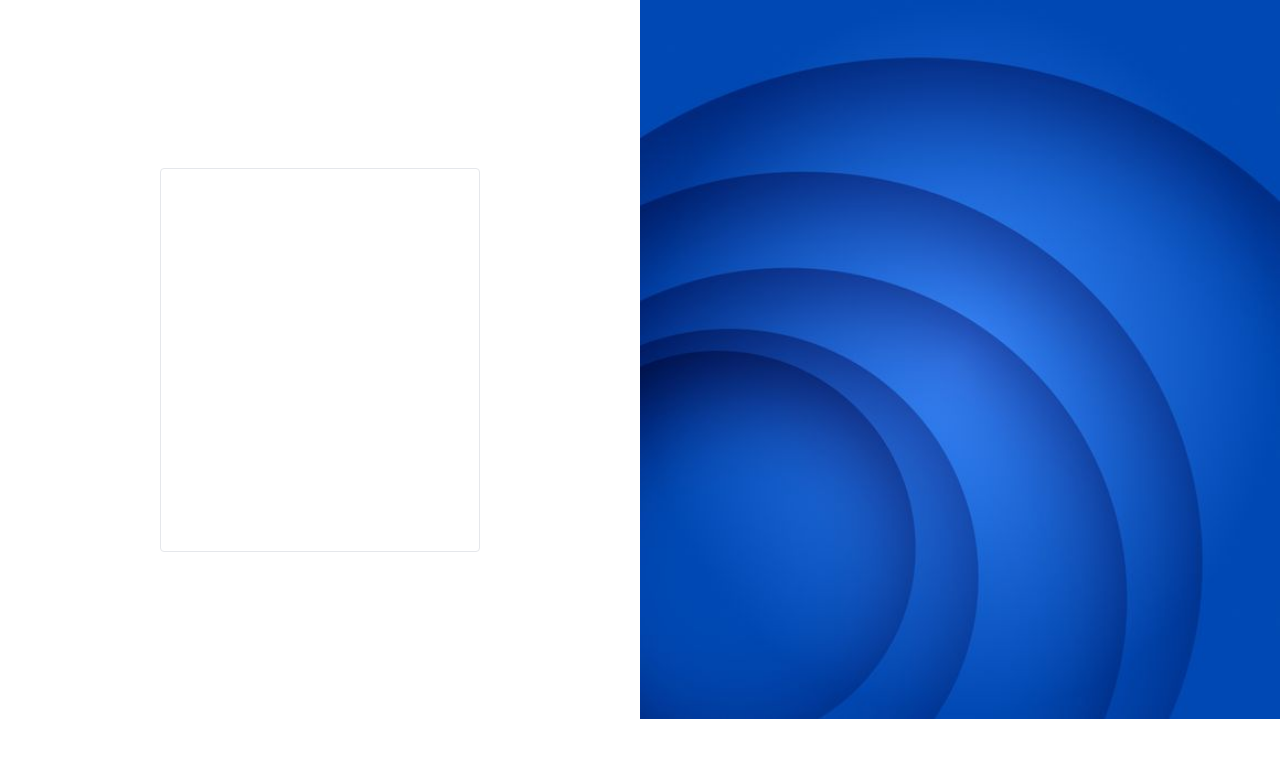
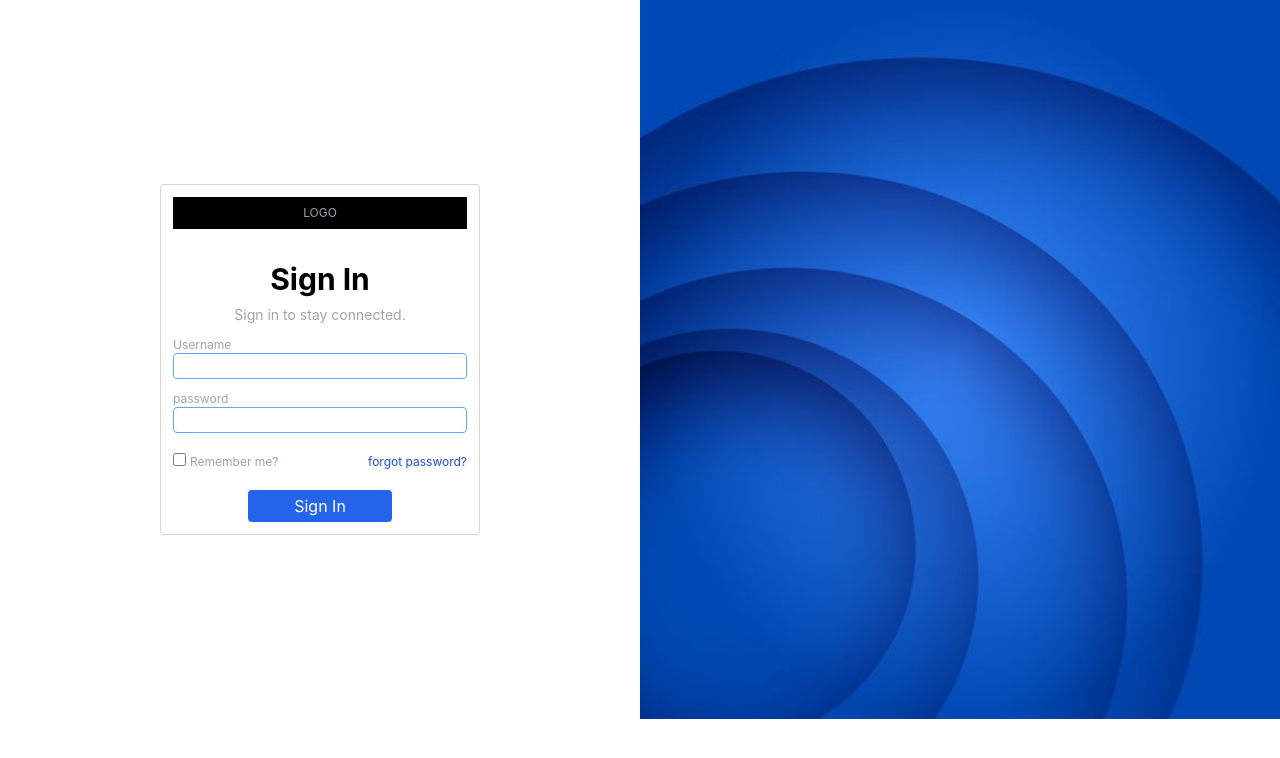
Before and after one commit to kentyangfake/login, a React (Create React App) app: page / in a window 1280 px wide. Shown: the top 758 px of the page. Built offline with nearby package versions, Linux system fonts and the light colour scheme.

Commit message:
featured login

```diff
--- a/src/App.tsx
+++ b/src/App.tsx
@@ -1,13 +1,162 @@
-import "./App.css";
-import img from "./Graphic_Side.jpg";
+import { useEffect, useState } from 'react';
+import './App.css';
+import img from './Graphic_Side.jpg';
 
 function App() {
+  const [username, setUsername] = useState('');
+  const [password, setPassword] = useState('');
+  const [isRemember, setIsRemember] = useState(false);
+  const [usernameError, setUsernameError] = useState('');
+  const [passwordError, setPasswordError] = useState('');
+  const [token, setToken] = useState('');
+  const [welcomName, setWelcomName] = useState('');
+
+  useEffect(() => {
+    const localToken = localStorage.getItem('AccessToken');
+    if (localToken) {
+      setToken(localToken);
+    }
+  }, []);
+
+  useEffect(() => {
+    if (!token) {
+      return;
+    }
+    const handleLogin = async (token: string) => {
+      const res = await fetch(
+        'https://interview-test-api-2bfhetuihq-de.a.run.app/user',
+        {
+          method: 'GET',
+          headers: {
+            'Content-Type': 'application/json',
+            Authorization: token,
+          },
+        }
+      );
+      const json = await res.json();
+      setWelcomName(json.data.name);
+    };
+
+    handleLogin(token);
+  }, [token]);
+
+  const handleSubmit = async () => {
+    if (username === '') {
+      setUsernameError('帳號尚未輸入');
+      return;
+    }
+    if (password === '') {
+      setPasswordError('密碼尚未輸入');
+      return;
+    }
+    const emailRegex = /^[^\s@]+@[^\s@]+\.[^\s@]+$/;
+    if (!emailRegex.test(username)) {
+      setUsernameError('請輸入正確的Email格式');
+      return;
+    }
+    if (password.length < 3) {
+      setPasswordError('密碼輸入字數過少');
+      return;
+    }
+    try {
+      const res = await fetch(
+        'https://interview-test-api-2bfhetuihq-de.a.run.app/user/login',
+        {
+          method: 'POST',
+          headers: {
+            'Content-Type': 'application/json',
+          },
+          body: JSON.stringify({
+            username: username,
+            password: password,
+          }),
+        }
+      );
+
+      const json = await res.json();
+      const AccessToken = json.data.token;
+      if (isRemember) {
+        localStorage.setItem('AccessToken', AccessToken);
+      }
+      setToken(AccessToken);
+    } catch {
+      setUsernameError('帳號錯誤');
+      setPasswordError('密碼錯誤');
+    }
+  };
+
   return (
     <div className="flex w-full">
-      <div className="flex justify-center items-center w-1/2">
-        <div className="border border-gray-200 rounded w-80 h-96"></div>
-      </div>
-      <img src={img} className="w-1/2" />
+      {token ? (
+        <div>Hi {welcomName}</div>
+      ) : (
+        <>
+          <div className="flex justify-center items-center w-1/2">
+            <div className="flex flex-col p-3 items-center border border-gray-300 rounded w-80">
+              <div className="bg-black flex justify-center items-center text-gray-400 text-xs w-full h-8">
+                LOGO
+              </div>
+              <div className="text-3xl font-bold mt-8">Sign In</div>
+              <div className="text-gray-400 mt-2 text-sm">
+                Sign in to stay connected.
+              </div>
+              <div className="self-start text-xs text-gray-400 mt-3">
+                Username
+              </div>
+              <input
+                type="email"
+                value={username}
+                className={`${
+                  usernameError ? 'border-red-400' : 'border-blue-400'
+                } border rounded w-full`}
+                onChange={(e) => setUsername(e.target.value)}
+              />
+              {usernameError && (
+                <div className="self-start text-xs text-red-400">
+                  {usernameError}
+                </div>
+              )}
+              <div className="self-start text-xs text-gray-400 mt-3">
+                password
+              </div>
+              <input
+                type="password"
+                value={password}
+                className={`${
+                  passwordError ? 'border-red-400' : 'border-blue-400'
+                } border rounded w-full`}
+                onChange={(e) => setPassword(e.target.value)}
+              />
+              {passwordError && (
+                <div className="self-start text-xs text-red-400">
+                  {passwordError}
+                </div>
+              )}
+              <div className="flex justify-between w-full mt-5">
+                <label className="text-xs text-gray-400">
+                  <input
+                    type="checkbox"
+                    checked={isRemember}
+                    className="mr-1"
+                    onChange={(e) => setIsRemember(e.target.checked)}
+                  />
+                  Remember me?
+                </label>
+                <button className="text-xs text-blue-700">
+                  forgot password?
+                </button>
+              </div>
+              <div
+                className="flex justify-center cursor-pointer items-center mt-5 bg-blue-600 text-white rounded w-36 h-8"
+                onClick={handleSubmit}
+              >
+                Sign In
+              </div>
+            </div>
+          </div>
+          <img src={img} className="w-1/2" />
+        </>
+      )}
     </div>
   );
 }
```
